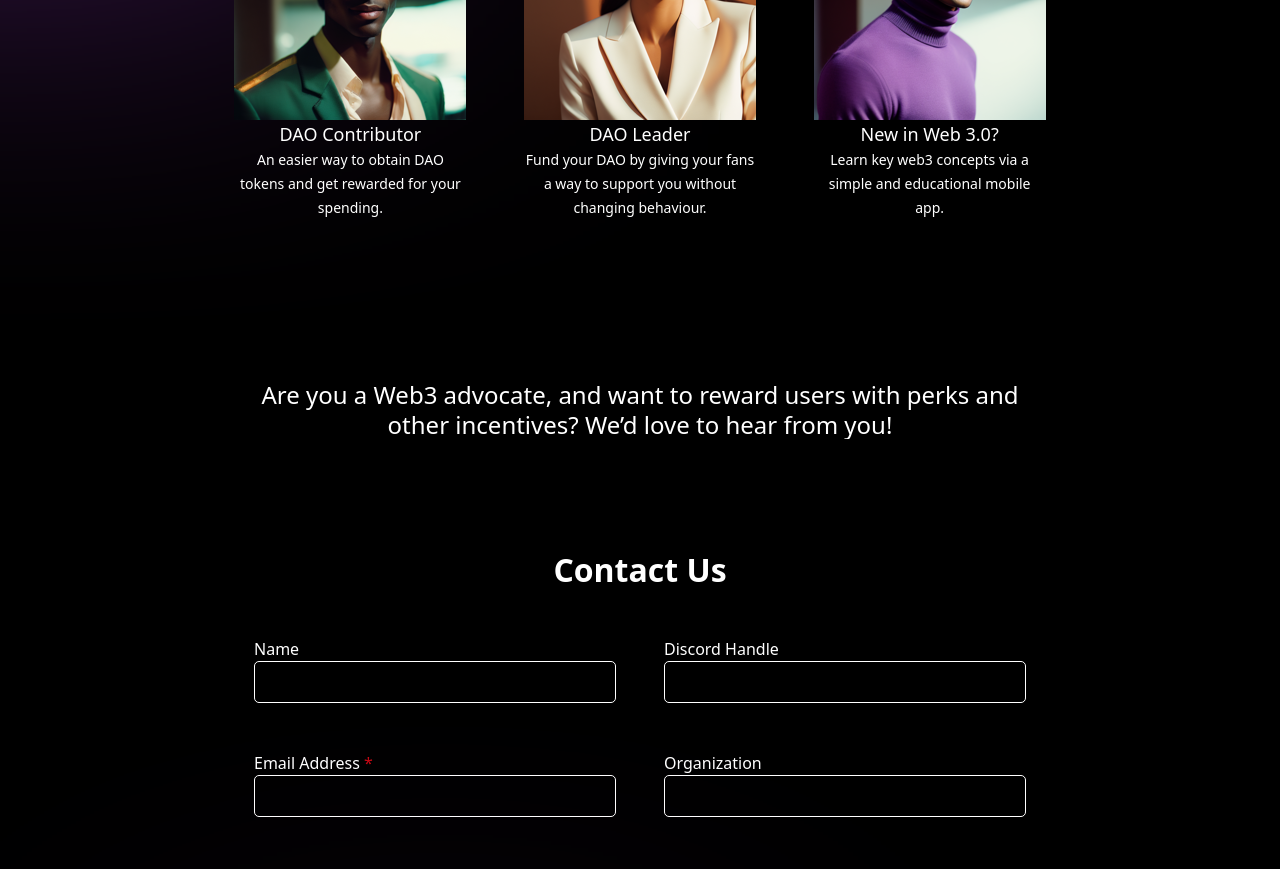
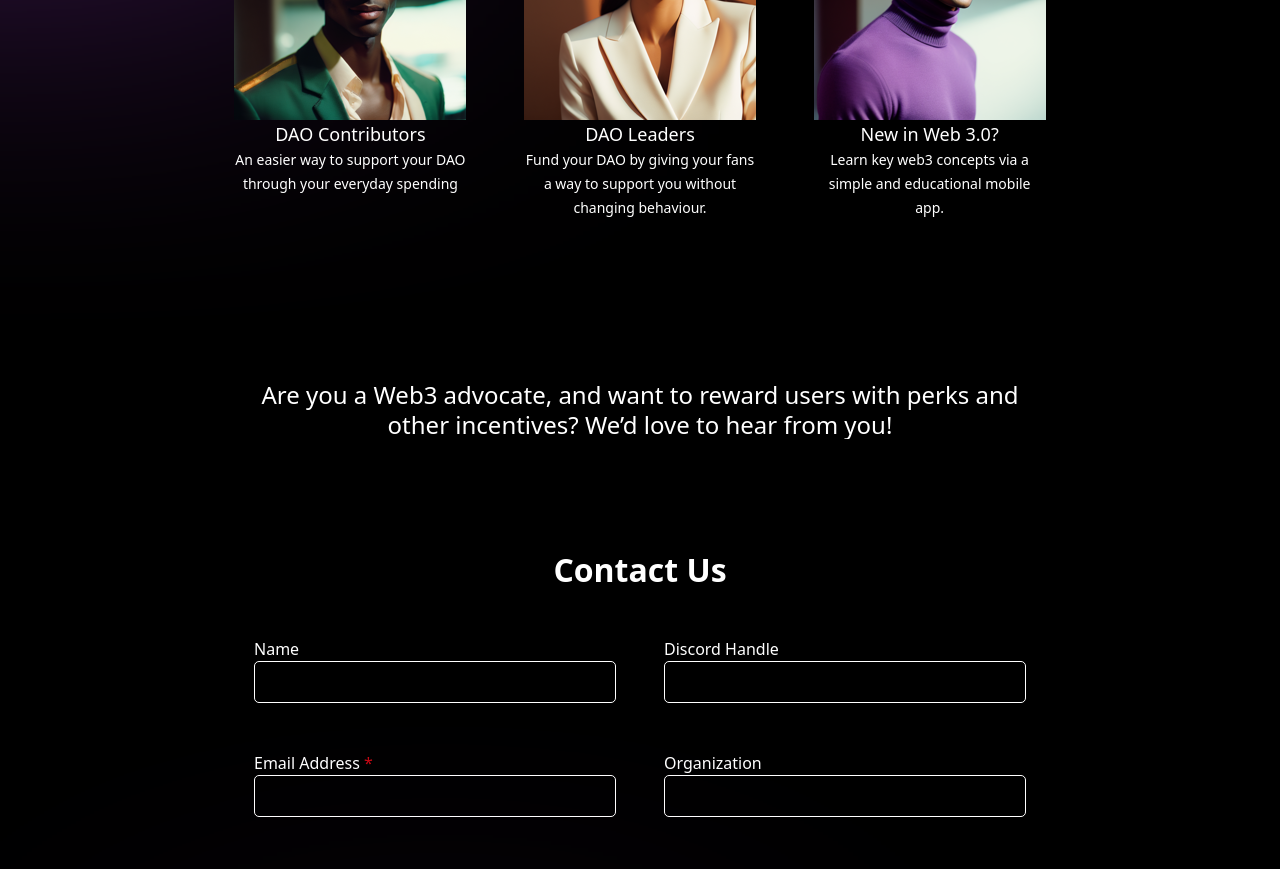
Before and after one commit to Bankless-Card/Bcard-website, a Next.js app: page /for-daos in a window 1280 px wide. Shown: the part 840-1709 px from the top of the page. Built offline with nearby package versions, Linux system fonts and the light colour scheme.

Commit message:
updated landing page

```diff
--- a/components/Product.tsx
+++ b/components/Product.tsx
@@ -24,7 +24,7 @@ const Product = () => {
                     <h3 className="text-[1.4rem] font-semibold">We Made The Internet Hard Again</h3>
                     <p className="text-[1rem]">Web3 is not designed for everyday users. We are here to change that, by building an Internet that is truly equitable for all.</p>
                 </div>
-                <Link href="/" className="flex justify-start items-center gap-[0.5rem] pb-[1rem]">
+                <Link href="https://banklesscard.mirror.xyz/eh3a3yf0tm2gD3UTjTFb351xB6AdAct526dsGuVmigY" className="flex justify-start items-center gap-[0.5rem] pb-[1rem]">
                     <span className="text-[1rem]">view</span>
                     <Image
                         priority
@@ -49,7 +49,7 @@ const Product = () => {
                     <h3 className="text-[1.4rem] font-semibold">Taxman: The DAO Income Tax Helper</h3>
                     <p className="text-[1rem]">Fast, free and built for DAO Contributors, Taxman is a quick and easy tool to help you calculate your DAO income taxes.</p>
                 </div>
-                <Link href="/" className="flex justify-start items-center gap-[0.5rem] pb-[1rem]">
+                <Link href="https://taxman.justplay.cafe/" className="flex justify-start items-center gap-[0.5rem] pb-[1rem]">
                     <span className="text-[1rem]">view</span>
                     <Image
                         priority
@@ -74,7 +74,7 @@ const Product = () => {
                     <h3 className="text-[1.4rem] font-semibold">Bankless Card Vault: The Password Manager for DAOs</h3>
                     <p className="text-[1rem]">The Bankless Card Vault allows DAOs, big and small, to safely share passwords no matter the number of contributors.</p>
                 </div>
-                <Link href="/" className="flex justify-start items-center gap-[0.5rem] pb-[1rem]">
+                <Link href=" https://vault.banklesscard.xyz/#/" className="flex justify-start items-center gap-[0.5rem] pb-[1rem]">
                     <span className="text-[1rem]">view</span>
                     <Image
                         priority
--- a/src/pages/for-daos.tsx
+++ b/src/pages/for-daos.tsx
@@ -62,11 +62,10 @@ const ForDaos = () => {
 							/>
 						</div>
 						<h1 className="font-medium text-lg leading-7 text-center max-[767px]:p-[20px]">
-							DAO Contributor
+							DAO Contributors
 						</h1>
 						<p className="text-sm leading-6 text-center max-w-[14.5rem]">
-							An easier way to obtain DAO tokens and get rewarded for your
-							spending.
+							An easier way to support your DAO through your everyday spending
 						</p>
 					</div>
 					<div>
@@ -81,7 +80,7 @@ const ForDaos = () => {
 							/>
 						</div>
 						<h1 className="font-medium text-lg leading-7 text-center max-[767px]:p-[20px]">
-							DAO Leader
+							DAO Leaders
 						</h1>
 						<p className="text-sm leading-6 text-center max-w-[14.5rem]">
 						Fund your DAO by giving your fans a way to support you without changing behaviour.
--- a/src/pages/landingpage.tsx
+++ b/src/pages/landingpage.tsx
@@ -162,14 +162,14 @@ const LandingPage = () => {
 				</div>
 				<div className={`${styles["gradient-bottom-strip"]}`}></div>
 			</section>
-			<section className="mt-[10rem] relative bg-[#171717] pt-[20px] pb-[50px]">
+			{/* <section className="mt-[10rem] relative bg-[#171717] pt-[20px] pb-[50px]">
 				<h1 className="font-medium text-[2rem] leading-[2.438rem] text-center pb-[6rem]">
 					What Our Users Say
 				</h1>
 				<div className={`${styles["ellipse1"]}`}></div>
 				<div className={`${styles["ellipse2"]}`}></div>
 				<TestimonialCarousel />
-			</section>
+			</section> */}
 			<Product />
 			<Partner />
 			<ContactUs />
```
